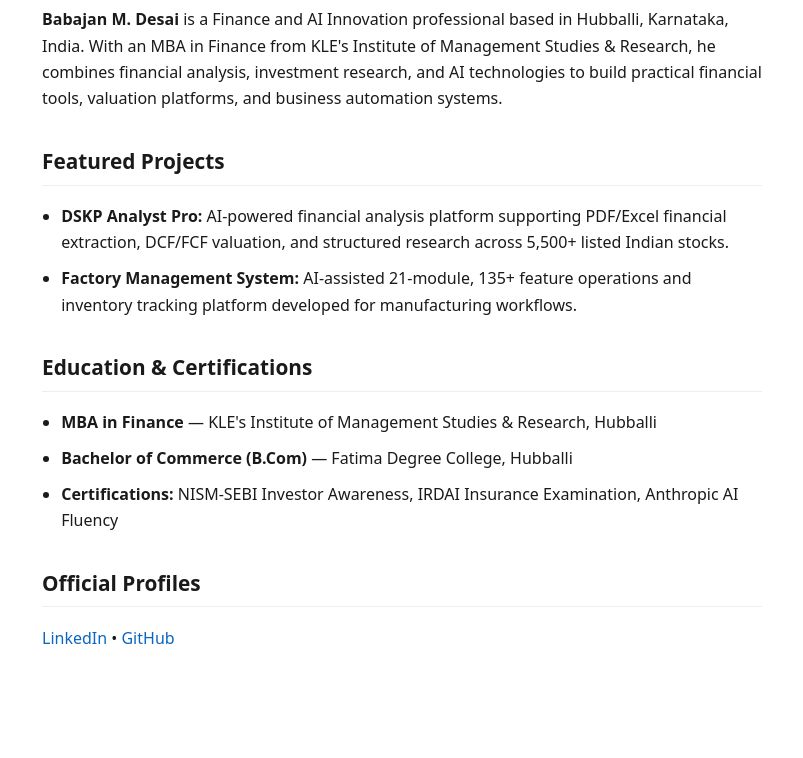
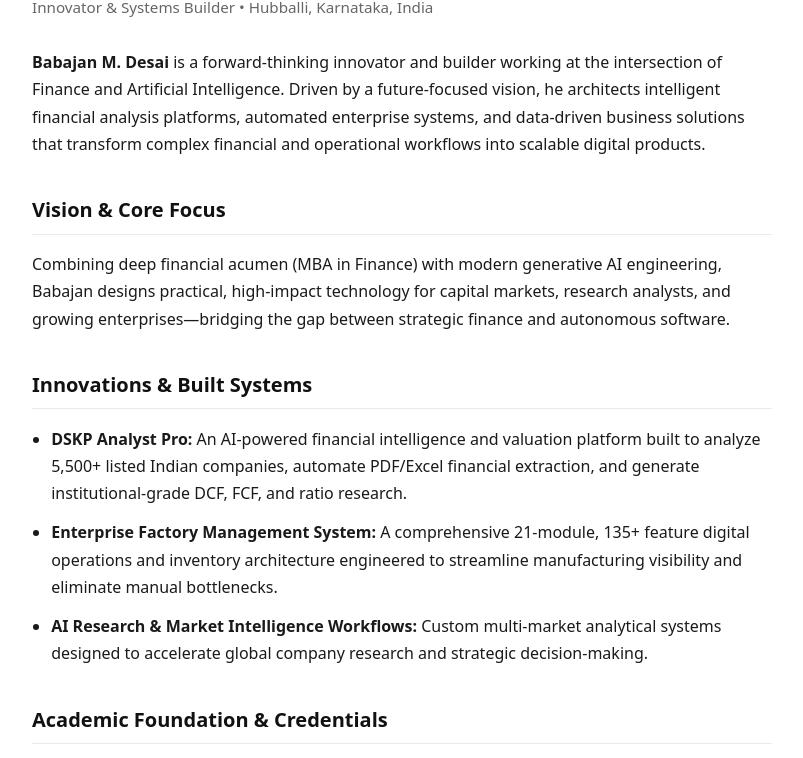
Before and after one commit to desaibabajan23-cmd/desaibabajan23-cmd.github.io, a plain HTML site: page index.html in a window 1280 px wide. Shown: the part 168-926 px from the top of the page, without its empty margins (238-1041 px from the left). Before the commit the page ends 879 px from the top, so only its background shows below. Drawn offline with Linux system fonts and the light colour scheme.

Commit message:
Revise index.html for SEO and content clarity
Updated the title and meta description for improved SEO. Enhanced content clarity and structure, including new sections and refined language.

```diff
--- a/index.html
+++ b/index.html
@@ -3,15 +3,22 @@
 <head>
   <meta charset="UTF-8" />
   <meta name="viewport" content="width=device-width, initial-scale=1.0" />
-  <title>Babajan M. Desai | Finance & AI Innovation Professional</title>
-  <meta name="description" content="Babajan M. Desai is a Finance and AI Innovation professional based in Hubballi, Karnataka, building AI-powered financial analysis platforms and business automation systems." />
+  <meta name="google-site-verification" content="f3VUSAYx3SV7KA_DDuhYrMwfHhBafXAPVIJAxTeuR6Y" />
+  <title>Babajan M. Desai | Finance and AI Powered Business Solutions</title>
+  <meta name="description" content="Babajan M. Desai is a forward-thinking innovator and builder specializing in Finance and AI-powered business solutions, creating next-generation financial valuation platforms and intelligent enterprise systems." />
   <script type="application/ld+json">
   {
     "@context": "https://schema.org",
     "@type": "Person",
     "name": "Babajan M. Desai",
     "url": "https://desaibabajan23-cmd.github.io",
-    "jobTitle": "Finance & AI Innovation Professional",
+    "jobTitle": "Finance & AI Solutions Innovator",
+    "knowsAbout": [
+      "AI-Powered Business Solutions",
+      "Financial Valuation & Investment Research",
+      "Enterprise Automation Systems",
+      "Fintech Innovation"
+    ],
     "alumniOf": [
       "KLE's Institute of Management Studies & Research",
       "Fatima Degree College"
@@ -29,36 +36,43 @@
   }
   </script>
   <style>
-    body { font-family: system-ui, -apple-system, sans-serif; max-width: 720px; margin: 60px auto; padding: 0 20px; line-height: 1.65; color: #1a1a1a; }
-    h1 { font-size: 2.2rem; margin-bottom: 0.2rem; }
-    .subtitle { color: #555; font-size: 1.1rem; margin-bottom: 1.5rem; }
-    h2 { margin-top: 2rem; border-bottom: 1px solid #eee; padding-bottom: 0.4rem; font-size: 1.3rem; }
-    a { color: #0a66c2; text-decoration: none; font-weight: 500; }
+    body { font-family: system-ui, -apple-system, sans-serif; max-width: 740px; margin: 60px auto; padding: 0 20px; line-height: 1.7; color: #1a1a1a; }
+    h1 { font-size: 2.3rem; margin-bottom: 0.25rem; letter-spacing: -0.02em; }
+    .subtitle { color: #0a66c2; font-size: 1.15rem; font-weight: 600; margin-bottom: 0.3rem; }
+    .location { color: #666; font-size: 0.95rem; margin-bottom: 1.8rem; }
+    h2 { margin-top: 2.2rem; border-bottom: 1px solid #eaeaea; padding-bottom: 0.4rem; font-size: 1.25rem; color: #111; }
+    a { color: #0a66c2; text-decoration: none; font-weight: 600; }
     a:hover { text-decoration: underline; }
     ul { padding-left: 1.2rem; }
-    li { margin-bottom: 0.6rem; }
+    li { margin-bottom: 0.75rem; }
   </style>
 </head>
 <body>
   <h1>Babajan M. Desai</h1>
-  <div class="subtitle">Finance & AI Innovation Professional | Hubballi, Karnataka, India</div>
+  <div class="subtitle">Finance and AI Powered Business Solutions</div>
+  <div class="location">Innovator &amp; Systems Builder &bull; Hubballi, Karnataka, India</div>
 
-  <p><strong>Babajan M. Desai</strong> is a Finance and AI Innovation professional based in Hubballi, Karnataka, India. With an MBA in Finance from KLE's Institute of Management Studies &amp; Research, he combines financial analysis, investment research, and AI technologies to build practical financial tools, valuation platforms, and business automation systems.</p>
+  <p><strong>Babajan M. Desai</strong> is a forward-thinking innovator and builder working at the intersection of Finance and Artificial Intelligence. Driven by a future-focused vision, he architects intelligent financial analysis platforms, automated enterprise systems, and data-driven business solutions that transform complex financial and operational workflows into scalable digital products.</p>
 
-  <h2>Featured Projects</h2>
+  <h2>Vision &amp; Core Focus</h2>
+  <p>Combining deep financial acumen (MBA in Finance) with modern generative AI engineering, Babajan designs practical, high-impact technology for capital markets, research analysts, and growing enterprises—bridging the gap between strategic finance and autonomous software.</p>
+
+  <h2>Innovations &amp; Built Systems</h2>
   <ul>
-    <li><strong>DSKP Analyst Pro:</strong> AI-powered financial analysis platform supporting PDF/Excel financial extraction, DCF/FCF valuation, and structured research across 5,500+ listed Indian stocks.</li>
-    <li><strong>Factory Management System:</strong> AI-assisted 21-module, 135+ feature operations and inventory tracking platform developed for manufacturing workflows.</li>
+    <li><strong>DSKP Analyst Pro:</strong> An AI-powered financial intelligence and valuation platform built to analyze 5,500+ listed Indian companies, automate PDF/Excel financial extraction, and generate institutional-grade DCF, FCF, and ratio research.</li>
+    <li><strong>Enterprise Factory Management System:</strong> A comprehensive 21-module, 135+ feature digital operations and inventory architecture engineered to streamline manufacturing visibility and eliminate manual bottlenecks.</li>
+    <li><strong>AI Research &amp; Market Intelligence Workflows:</strong> Custom multi-market analytical systems designed to accelerate global company research and strategic decision-making.</li>
   </ul>
 
-  <h2>Education & Certifications</h2>
+  <h2>Academic Foundation &amp; Credentials</h2>
   <ul>
     <li><strong>MBA in Finance</strong> — KLE's Institute of Management Studies &amp; Research, Hubballi</li>
     <li><strong>Bachelor of Commerce (B.Com)</strong> — Fatima Degree College, Hubballi</li>
-    <li><strong>Certifications:</strong> NISM-SEBI Investor Awareness, IRDAI Insurance Examination, Anthropic AI Fluency</li>
+    <li><strong>Published Research:</strong> Author of <em>"Employment and Skilling Initiatives in the 2024 Union Budget"</em></li>
+    <li><strong>Certifications:</strong> NISM-SEBI Investor Awareness, IRDAI Insurance Examination, Anthropic AI Fluency for Builders</li>
   </ul>
 
-  <h2>Official Profiles</h2>
+  <h2>Connect &amp; Explore</h2>
   <p>
     <a href="https://www.linkedin.com/in/babajan-m-desai" target="_blank">LinkedIn</a> &bull;
     <a href="https://github.com/desaibabajan23-cmd" target="_blank">GitHub</a>
```
